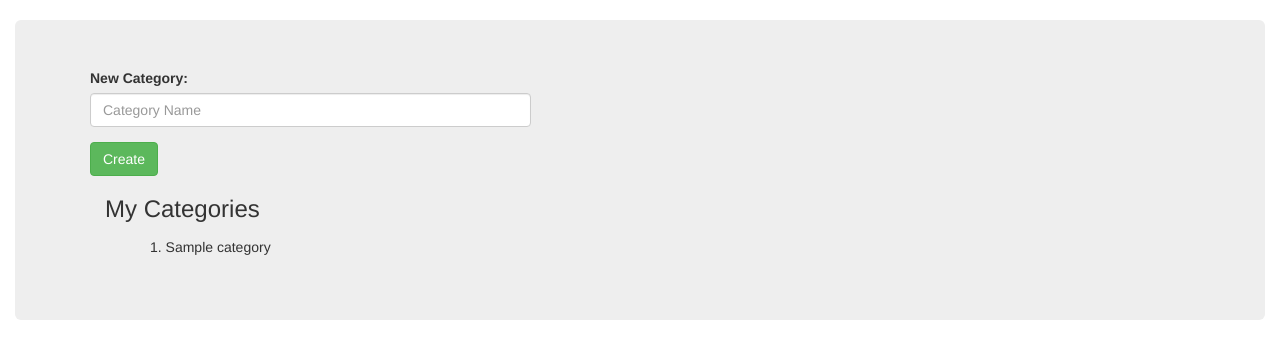
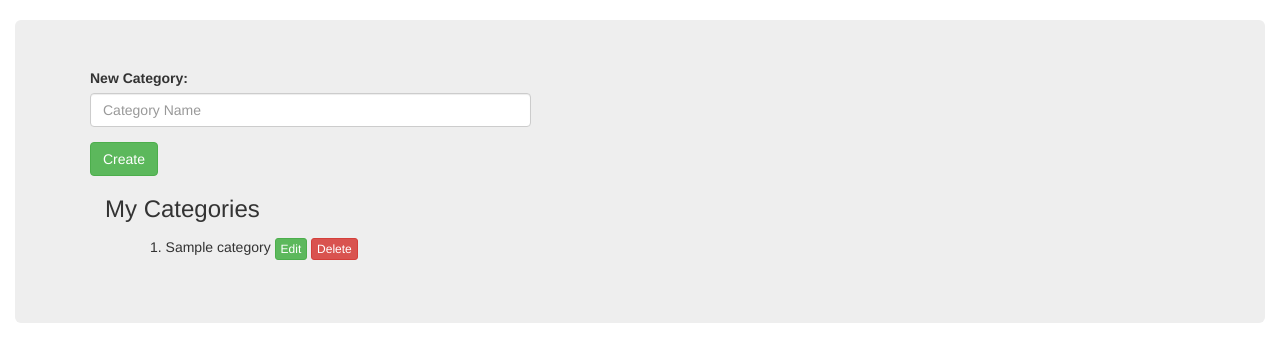
Before and after one commit to nyandiekaFelix/yummy-recipes, a Flask app: template yummy_recipes/templates/recipes.html in a window 1280 px wide. Shown: the part 51-413 px from the top of the page. Run offline with Flask 2, Linux system fonts and the light colour scheme; the template is opened without the code that fills it: values that come from a table or form of the project are taken from there, most other values are stand-ins (such as "Sample title", 1, 10 or a date in 2020); some libraries are stand-ins or nearby versions.

Commit message:
[feat]: add edit and delete buttons

```diff
--- a/yummy_recipes/templates/recipes.html
+++ b/yummy_recipes/templates/recipes.html
@@ -25,6 +25,8 @@
                             <span id="cat-name">
                                 {{ category.category_name }}
                             </span>
+                            <button class="btn btn-xs btn-success">Edit</button>
+                            <button class="btn btn-xs btn-danger">Delete</button>
                         </li>
                     {% endfor %}
                 </ul>
```
